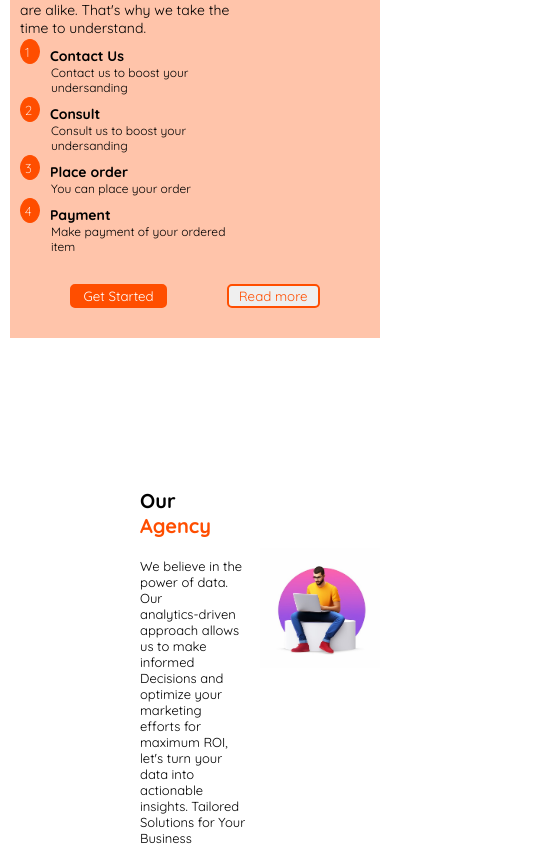
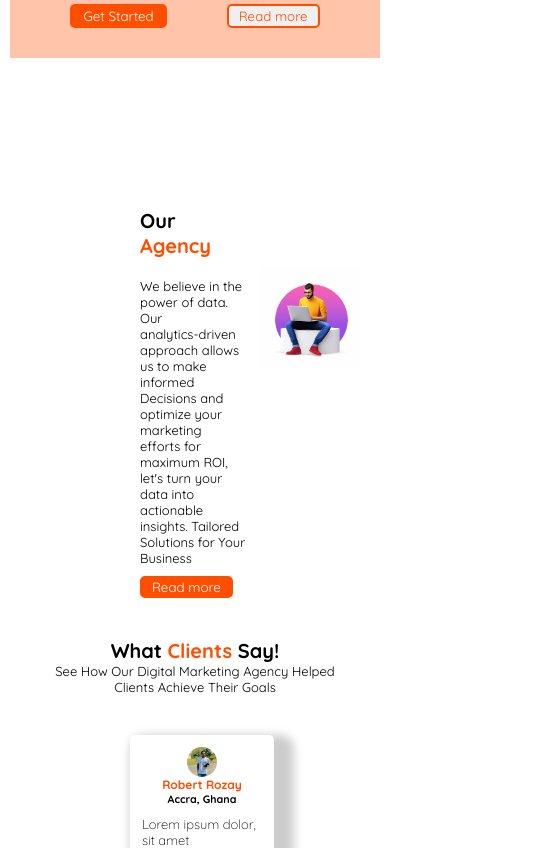
Before and after one commit to Rozay2002/BrandBuzz, a JavaScript app: page / in a window 390 px wide. Shown: the part 1423-2271 px from the top of the page, 552 px wide, since content can reach past the window. Built offline with nearby package versions, Linux system fonts and the light colour scheme; the HTML template or start-up script is replaced by a standard one.

Commit message:
8xchanges

```diff
--- a/src/index.css
+++ b/src/index.css
@@ -639,8 +639,13 @@
 
     }
     .blog .image{
-        visibility: hidden;
-    }
+
+        display: flex;
+        scroll-behavior: smooth;
+        height: 0;
+        margin-right: 0;
+}
+
     .mainText3 h2{
         font-size: 19px;
         padding-left: 30px;
@@ -713,8 +718,13 @@
 
     }
     .blog .image{
-        visibility: hidden;
-    }
+
+        display: flex;
+        scroll-behavior: smooth;
+        height: 0;
+        margin-right: 30px;
+}
+
     .mainText3 h2{
         font-size: 17px;
         padding-left: 10px;
@@ -779,16 +789,13 @@
 }
 
 @media (max-width: 600px){
-    .blog{
-    margin-top: 20px;
-    margin-left: 10px;
-    margin-right: 10px;
-    display: block;
-    position: relative;
-
-}
+
 .blog .image{
-    visibility: hidden;
+
+        display: flex;
+        scroll-behavior: smooth;
+        height: 0;
+        margin-right: 0;
 }
 .mainText3 h2{
     font-size: 17px;
@@ -1174,12 +1181,13 @@
        padding-right: 10px;
    }
    .image1 img{
+    .image1 img{
         position: absolute;
-       width: 130px;
-       height:130px;
-       margin-right: 300px;
+        width: 100px;
+        height:100px;
         margin-top: 170px;
 
+    }
    }
    .secondText{
        text-align: center;
@@ -1342,11 +1350,13 @@
        padding-right: 10px;
    }
    .image1 img{
+    .image1 img{
         position: absolute;
-       width: 120px;
-       height:120px;
-       margin-right: 350px;
+        width: 100px;
+        height:100px;
         margin-top: 170px;
+
+    }
 
    }
    .secondText{
@@ -1512,9 +1522,8 @@
 }
 .image1 img{
     position: absolute;
-    width: 120px;
-    height:120px;
-    margin-right: 350px;
+    width: 100px;
+    height:100px;
     margin-top: 170px;
 
 }
```
Lines whose indentation alone changed are shown as unchanged.
